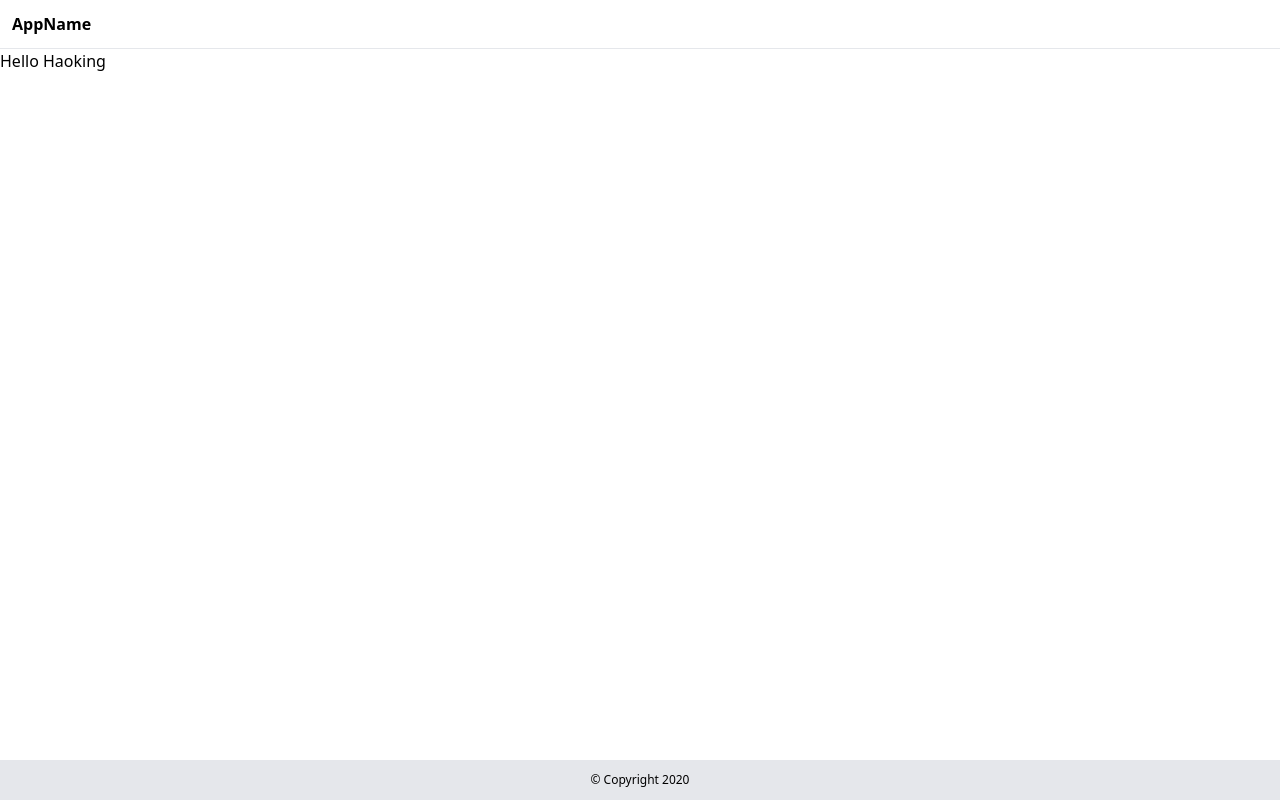
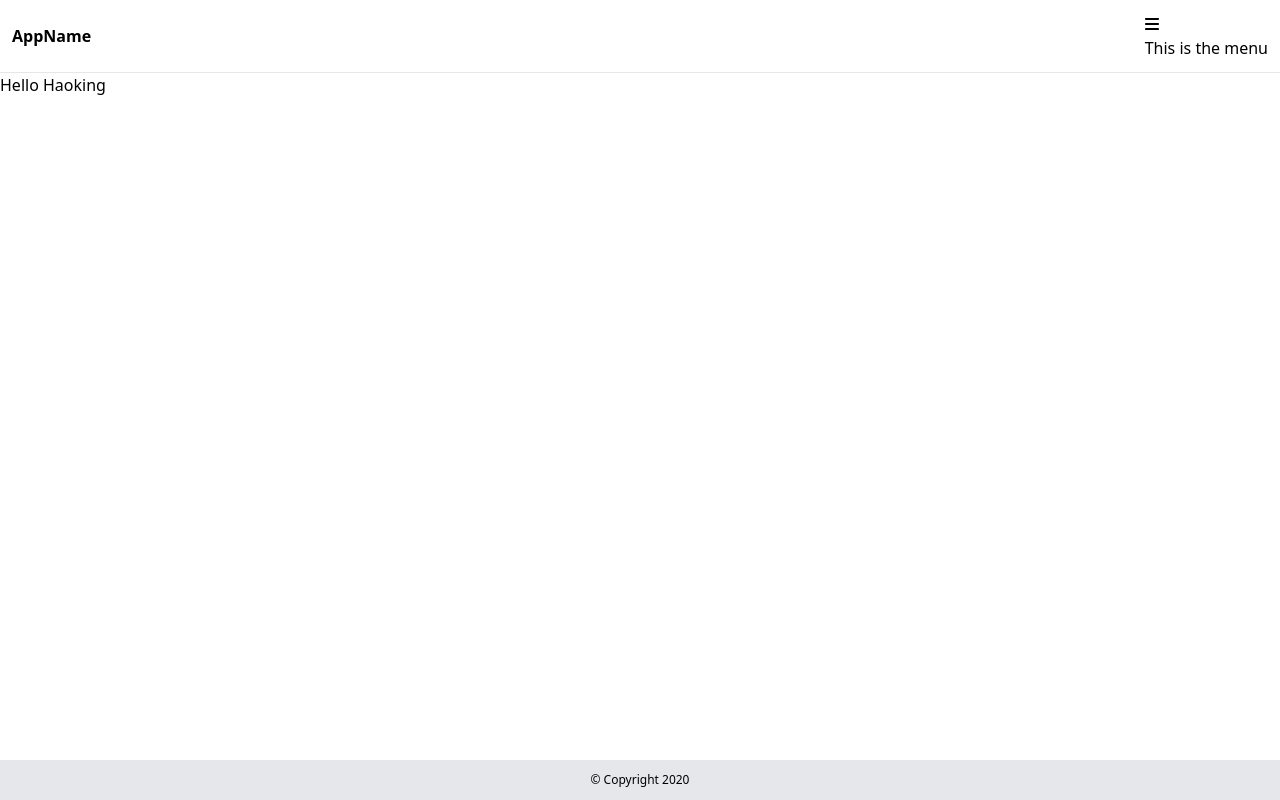
Before and after one commit to HaokingS/mini-project-front-end-developer-intern, a React (Create React App) app: page / in a window 1280 px wide. Built offline with nearby package versions, Linux system fonts and the light colour scheme.

Commit message:
This is menu

```diff
--- a/package.json
+++ b/package.json
@@ -3,6 +3,10 @@
   "version": "0.1.0",
   "private": true,
   "dependencies": {
+    "@fortawesome/fontawesome-svg-core": "^6.2.1",
+    "@fortawesome/free-regular-svg-icons": "^6.2.1",
+    "@fortawesome/free-solid-svg-icons": "^6.2.1",
+    "@fortawesome/react-fontawesome": "^0.2.0",
     "@testing-library/jest-dom": "^5.16.5",
     "@testing-library/react": "^13.4.0",
     "@testing-library/user-event": "^13.5.0",
--- a/src/Components/Header.js
+++ b/src/Components/Header.js
@@ -1,9 +1,14 @@
 import React from "react";
+import Navigation from "./Navigation";
 
 function Header(){
     return(
-        <header className = "border-b font-bold p-3">
-            AppName
+        <header className = "border-b p-3 flex justify-between items-center">
+            <span className="font-bold">
+                AppName
+            </span>
+
+            <Navigation />
         </header>
     )
 }
--- /dev/null
+++ b/src/Components/Navigation.js
@@ -0,0 +1,25 @@
+import React, { useState } from "react";
+import { FontAwesomeIcon } from "@fortawesome/react-fontawesome";
+import { faBars } from "@fortawesome/free-solid-svg-icons";
+
+function Navigation(){
+    const [showMenu, setShowMenu] = useState(false)
+
+    let menu = <div> This is the menu </div>
+
+
+    return(
+        <nav>
+            <span className="text-xl">
+                <FontAwesomeIcon
+                    icon={faBars}
+                    onClick={() => setShowMenu(!showMenu)}
+                />
+            </span>
+
+            {menu}
+        </nav>
+    )
+}
+
+export default Navigation
```
Also changed, not shown: src/tailwind.css, 1 other file (tests, documents, lock files or other folders).
